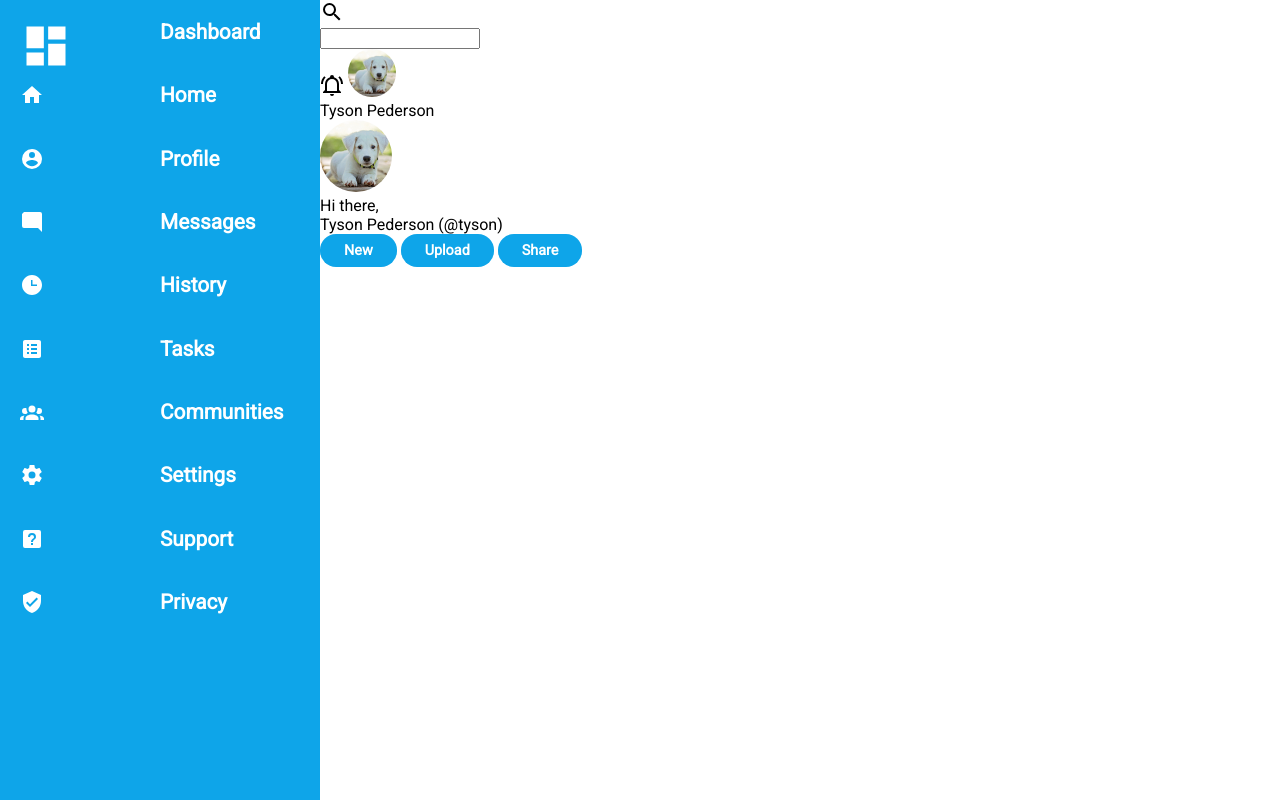
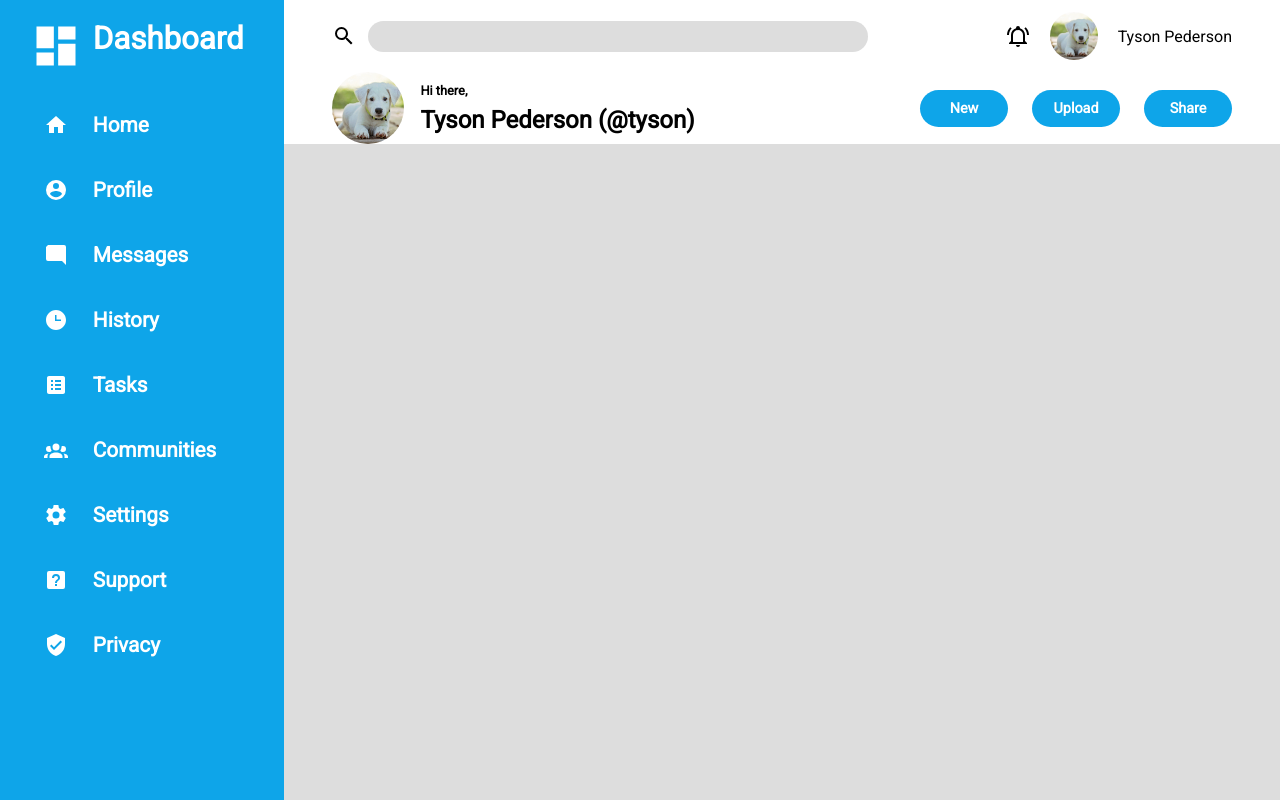
Before and after one commit to T-Pederson/admin-dashboard, a plain HTML site: page index.html in a window 1280 px wide. Drawn offline with Linux system fonts and the light colour scheme.

Commit message:
Layout header items

```diff
--- a/index.html
+++ b/index.html
@@ -13,7 +13,7 @@
 <body>
     <div class="container">
         <div class="navbar">
-            <img src="images/dashboard.svg" alt="dashboard" class="icon" id="dashboard"><p>Dashboard</p>
+            <img src="images/dashboard.svg" alt="dashboard" class="icon" id="dashboard"><p class="dashboard">Dashboard</p>
             <img src="images/home.svg" alt="home" class="icon"><p>Home</p>
             <img src="images/profile.svg" alt="profile" class="icon"><p>Profile</p>
             <img src="images/messages.svg" alt="messages" class="icon"><p>Messages</p>
@@ -26,19 +26,29 @@
         </div>
 
         <div class="header">
+            <div class="search_bar">
                 <img src="images/search.svg" alt="search" class="icon">
                 <form action="#" method="get">
                     <input type="search" name="search" id="search">
                 </form>
+            </div>
+            <div class="notifications">
                 <img src="images/bell.svg" alt="notifications" class="icon">
                 <img src="images/dog1.jpg" alt="avatar" class="avatar_sm">
                 <p>Tyson Pederson</p>
+            </div>
+            <div class="greeting">
                 <img src="images/dog1.jpg" alt="avatar" class="avatar_lg">
-            <p>Hi there,</p>
-            <p>Tyson Pederson (@tyson)</p>
+                <div class="greeting_text">
+                    <p class="default_greeting">Hi there,</p>
+                    <p class="current_user">Tyson Pederson (@tyson)</p>
+                </div>
+            </div>
+            <div class="buttons">
                 <button>New</button>
                 <button>Upload</button>
                 <button>Share</button>
+            </div>
         </div>
 
         <div class="content">
--- a/styles.css
+++ b/styles.css
@@ -6,17 +6,21 @@ body {
     margin: 0;
 }
 
+p {
+    margin: 0;
+}
+
 .container {
     display: grid;
-    grid-template: 1fr 4fr / 1fr 3fr;
+    grid-template: 1fr 5fr / 1fr 3.5fr;
     height: 100vh;
 }
 
 .navbar {
     grid-row: 1 / 3;
     display: grid;
-    grid-template-columns: 1fr 1fr;
-    grid-template-rows: repeat(12, 1fr);
+    grid-template-columns: auto auto;
+    grid-template-rows: repeat(12, auto);
     background-color: #0ea5e9;
     color: white;
     font-weight: bold;
@@ -24,44 +28,105 @@ body {
     padding: 20px;
 }
 
-.navbar p {
-    margin: 0;
-}
-
 .icon {
     width: 24px;
     cursor: pointer;
+    justify-self: center;
 }
 
 #dashboard {
     width: 52px;
 }
 
-.header {
-
+.dashboard {
+    font-size: 1.5em;
 }
 
-.header p {
-    margin: 0;
+.header {
+    display: grid;
+    grid-template: 1fr 1fr / 1fr 1fr;
+    padding: 0 48px;
 }
 
 .avatar_sm {
     border-radius: 50%;
     height: 48px;
+    cursor: pointer;
 }
 
 .avatar_lg {
     border-radius: 50%;
     height: 72px;
+    cursor: pointer;
 }
 
 button {
-    border-radius: 16px;
+    border-radius: 20px;
     background-color: #0ea5e9;
     color: white;
     font-weight: bold;
     border: none;
     font-size: .9em;
     cursor: pointer;
-    padding: 8px 24px;
+    padding: 10px 0;
+    width: 88px;
 }
+
+#search {
+    background-color: #ddd;
+    border-radius: 16px;
+    border: none;
+    padding: 8px 8px 8px 12px;
+    width: 500px;
+}
+
+#search:focus {
+    outline: none;
+}
+
+#search::-webkit-search-cancel-button {
+    -webkit-appearance: none;
+    height: 1.2em;
+    width: 1.2em;
+    background: url(images/clear.svg);
+}
+
+.search_bar {
+    display: flex;
+    align-items: center;
+    gap: 12px;
+}
+
+.notifications {
+    display: flex;
+    align-items: center;
+    justify-content: end;
+    gap: 20px;
+}
+
+.greeting {
+    display: flex;
+    gap: 16px;
+    font-weight: bold;
+    align-items: center;
+}
+
+.default_greeting {
+    font-size: .8em;
+    padding-bottom: 8px;
+}
+
+.current_user {
+    font-size: 1.5em;
+}
+
+.buttons {
+    display: flex;
+    justify-content: end;
+    align-items: center;
+    gap: 24px;
+}
+
+.content {
+    background-color: #ddd;
+}
```
Lines whose indentation alone changed are shown as unchanged.
